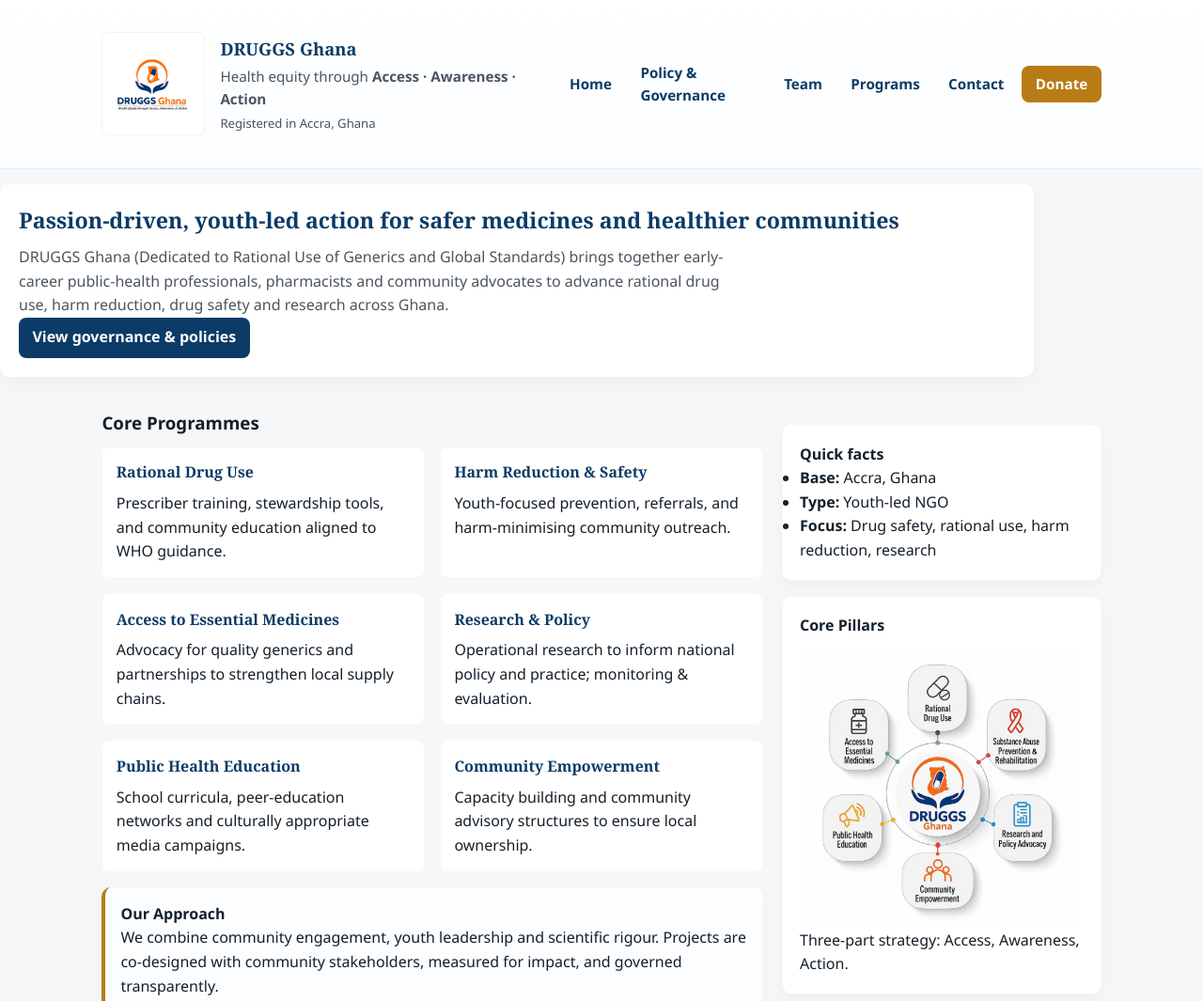
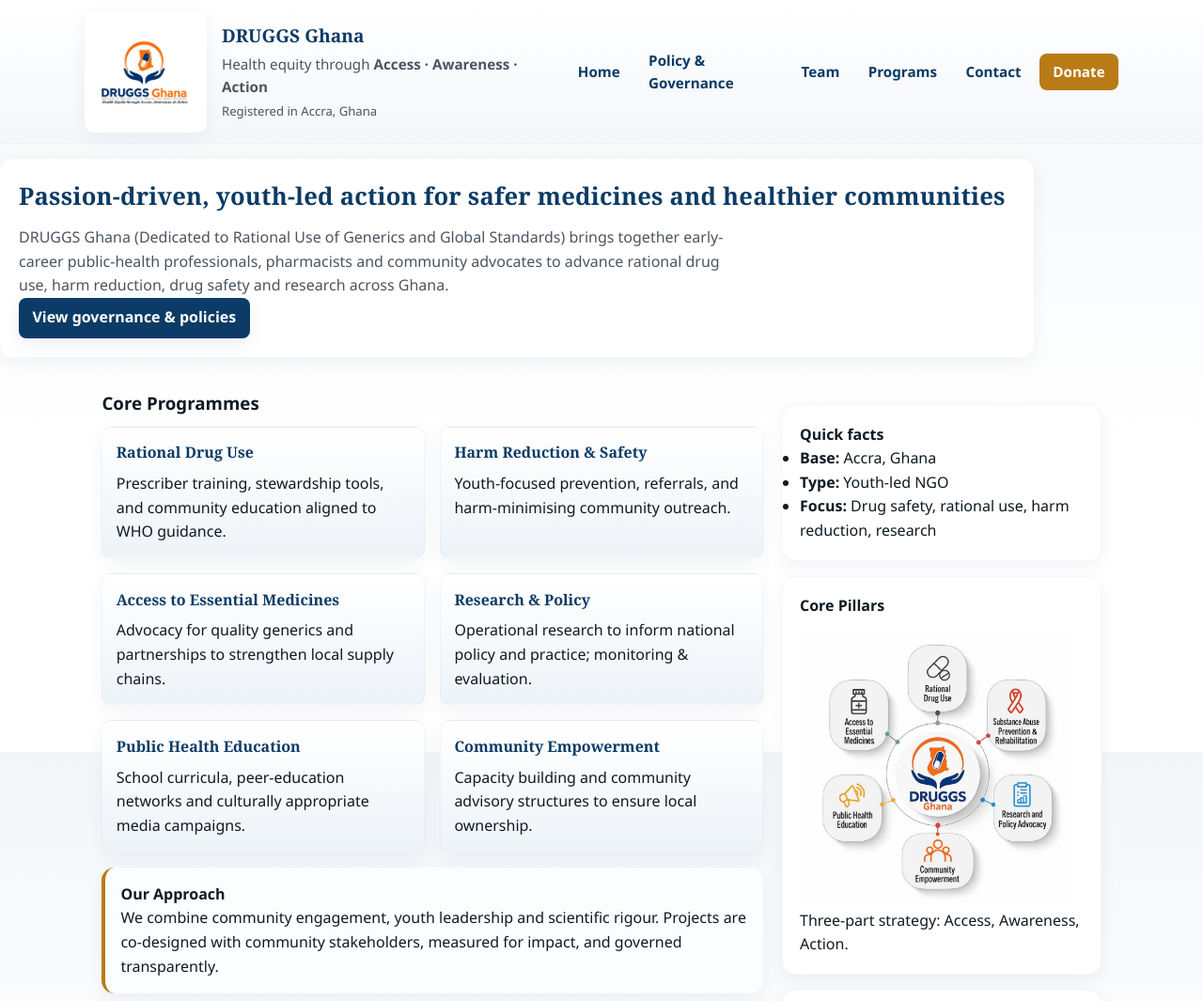
Before and after one commit to Snyarko761/druggsghana.org, a plain HTML site: page index.html in a window 1280 px wide. Shown: the top 1065 px of the page at 94% size. Drawn offline with Linux system fonts and the light colour scheme.

Commit message:
Update style.css

```diff
--- a/style.css
+++ b/style.css
@@ -1,77 +1,163 @@
-/* Option 3 - Mixed academic + modern */
+/* ---------- Visual refresh + motion-ready styles ---------- */
+
+/* Palette (refined) */
 :root{
   --navy: #0b3b66;
-  --accent: #b97b16;
+  --accent: #b97b16;       /* warm scholarly accent */
+  --bg-1: #f3f6f9;         /* page background */
+  --bg-2: #eef3f8;         /* subtle card background */
+  --card: #ffffff;
   --muted: #4a5560;
-  --bg: #f5f7f9;
-  --card: #ffffff;
-  --line: #e6eef6;
-  --radius:10px;
-  --maxwidth:1100px;
-  font-family: "Segoe UI", Roboto, Arial, sans-serif;
+  --glass: rgba(255,255,255,0.6);
+  --radius: 12px;
+  --maxwidth: 1100px;
+
+  --shadow-1: 0 6px 18px rgba(11,59,102,0.06);
+  --shadow-2: 0 10px 30px rgba(11,59,102,0.08);
 }
 
-/* Reset */
+/* Global reset */
 *{box-sizing:border-box;margin:0;padding:0}
 html,body{height:100%}
 body{
-  background:var(--bg);
-  color:#14202b;
-  line-height:1.6;
+  font-family: "Segoe UI", Roboto, Arial, sans-serif;
+  color:#0f1a22;
+  background: linear-gradient(180deg,var(--bg-1), #ffffff 60%);
   -webkit-font-smoothing:antialiased;
   -moz-osx-font-smoothing:grayscale;
+  line-height:1.6;
+  transition: background 300ms ease;
 }
 
-/* Layout */
-.wrap{max-width:var(--maxwidth);margin:0 auto;padding:1.15rem;}
-.site-header{border-bottom:1px solid var(--line);background:linear-gradient(180deg,#fff,#fbfdff);padding:1rem 0}
-.header-grid{display:flex;gap:1.2rem;align-items:center;justify-content:space-between}
+/* Layout container */
+.wrap{max-width:var(--maxwidth);margin:0 auto;padding:1.15rem}
+
+/* Header */
+.site-header{
+  background: linear-gradient(180deg, rgba(255,255,255,0.95), rgba(243,246,249,0.8));
+  border-bottom: 1px solid rgba(11,59,102,0.06);
+  position: sticky;
+  top: 0;
+  z-index: 90;
+  backdrop-filter: blur(6px);
+}
+.header-grid{display:flex;gap:1.2rem;align-items:center;justify-content:space-between;padding:0.7rem 0}
+
+/* Brand */
 .brand-block{display:flex;gap:1rem;align-items:center}
-.logo-large{width:110px;height:110px;object-fit:contain;border-radius:8px;border:1px solid rgba(11,59,102,0.06);background:#fff;padding:8px}
-.brand-copy .site-title{font-family: Georgia, "Times New Roman", Times, serif;color:var(--navy);font-size:1.15rem;margin-bottom:0.15rem}
+.logo-large{
+  width:130px;height:130px;object-fit:contain;border-radius:10px;padding:8px;background:var(--card);
+  box-shadow: var(--shadow-1);
+  transition: transform 400ms cubic-bezier(.2,.9,.3,1), box-shadow 300ms;
+  will-change: transform;
+}
+.brand-copy .site-title{
+  font-family: Georgia, "Times New Roman", Times, serif;
+  color:var(--navy);
+  font-size:1.2rem;
+  margin-bottom:0.12rem;
+}
 .tagline{color:var(--muted);font-size:.95rem;margin-bottom:0.2rem}
 .registered{color:var(--muted);font-size:.82rem}
 
 /* Nav */
 .main-nav{display:flex;gap:.5rem;align-items:center}
-.nav-item{text-decoration:none;color:var(--navy);padding:.45rem .7rem;border-radius:8px;font-weight:600;font-size:.95rem;background:transparent}
-.nav-item:hover{background:#f1f6ff}
+.nav-item{
+  text-decoration:none;color:var(--navy);
+  padding:.45rem .7rem;border-radius:8px;font-weight:600;font-size:.95rem;background:transparent;
+  transition: background 200ms, transform 200ms;
+}
+.nav-item:hover{background:#f1f6ff;transform:translateY(-2px)}
 .nav-item.donate{background:var(--accent);color:#fff;padding:.45rem .9rem;border-radius:8px}
 
-/* Hero */
-.hero.card{margin-top:1rem;padding:1.25rem}
-.hero-inner h2{font-family: Georgia, serif;font-size:1.45rem;color:var(--navy);margin-bottom:.5rem}
+/* Hero card */
+.hero.card{margin-top:1rem;padding:1.25rem;border-radius:14px}
+.hero-inner h2{
+  font-family: Georgia, serif;font-size:1.6rem;color:var(--navy);margin-bottom:.6rem;
+  letter-spacing:0.2px;
+}
 .lead{color:var(--muted);font-size:1rem;max-width:760px}
-.cta{display:inline-block;background:var(--navy);color:#fff;padding:.55rem .9rem;border-radius:8px;text-decoration:none;font-weight:700}
+
+/* Buttons */
+.cta, .donate-btn{
+  display:inline-block;background:var(--navy);color:#fff;padding:.55rem .9rem;border-radius:8px;text-decoration:none;font-weight:700;
+  box-shadow: 0 6px 18px rgba(11,59,102,0.08);
+  transition: transform 220ms ease, box-shadow 220ms ease;
+}
+.cta:hover, .donate-btn:hover{transform:translateY(-3px);box-shadow: 0 14px 30px rgba(11,59,102,0.12)}
 
 /* Two-column content */
 .two-col{display:grid;grid-template-columns:1fr 340px;gap:1.25rem;align-items:start;margin-top:1rem}
 .program-grid{display:grid;grid-template-columns:repeat(2,1fr);gap:1rem;margin-top:.6rem}
-.program{background:#fff;padding:.9rem;border-radius:8px;border:1px solid rgba(11,59,102,0.04)}
+.program{
+  background:linear-gradient(180deg,var(--card),var(--bg-2));
+  padding:.9rem;border-radius:10px;border:1px solid rgba(11,59,102,0.04);
+  transition: transform 250ms ease, box-shadow 250ms;
+  box-shadow: var(--shadow-1);
+}
+.program:hover{transform:translateY(-6px);box-shadow:var(--shadow-2)}
 .program h4{margin:0 0 .45rem;font-family: Georgia, serif;color:var(--navy)}
 
 /* Panels */
-.panel{padding:1rem;border-radius:8px;border:1px solid rgba(11,59,102,0.04);background:#fff;margin-bottom:1rem}
+.panel{padding:1rem;border-radius:10px;border:1px solid rgba(11,59,102,0.04);background:linear-gradient(180deg,var(--card),#fdfdfd);margin-bottom:1rem}
 .pillars-img{max-width:100%;height:auto;border-radius:6px;display:block;margin-top:.6rem}
 
 /* Cards & muted */
-.card{background:var(--card);padding:1.15rem;border-radius:var(--radius);box-shadow:0 6px 18px rgba(15,30,60,0.04);margin:1rem 0}
+.card{background:var(--card);padding:1.15rem;border-radius:14px;box-shadow:var(--shadow-1);margin:1rem 0}
 .card.muted{background:#fbfdff;border-left:4px solid var(--accent);padding:1rem}
 
 /* Team */
 .team-grid{display:grid;grid-template-columns:repeat(auto-fit,minmax(260px,1fr));gap:1rem;margin-top:1rem}
-.team-card{background:var(--card);padding:1rem;border-radius:8px;border:1px solid rgba(11,59,102,0.04);text-align:left}
+.team-card{background:linear-gradient(180deg,var(--card),#fff);padding:1rem;border-radius:10px;border:1px solid rgba(11,59,102,0.04);text-align:left;transition:transform 220ms,box-shadow 220ms}
+.team-card:hover{transform:translateY(-8px);box-shadow:var(--shadow-2)}
 .team-card img{width:84px;height:84px;border-radius:50%;object-fit:cover;float:right;margin-left:0.8rem}
-.team-card h3{margin-top:0;font-family: Georgia, serif;color:var(--navy)}
 
 /* Footer */
-.site-footer{margin-top:1.5rem;padding-top:1rem;border-top:1px solid var(--line);color:var(--muted);font-size:.92rem}
+.site-footer{margin-top:1.5rem;padding-top:1rem;border-top:1px solid rgba(11,59,102,0.06);color:var(--muted);font-size:.92rem}
 .footer-inner{display:flex;justify-content:space-between;align-items:center;gap:1rem;flex-wrap:wrap}
 
-/* Helpers */
-a{color:var(--navy)}
-a:focus{outline:3px solid rgba(185,123,22,0.18);outline-offset:3px;border-radius:4px}
+/* ---------- MOTION / ANIMATION CLASSES ---------- */
 
-/* Responsive */
-@media (max-width:980px){.program-grid{grid-template-columns:1fr}.two-col{grid-template-columns:1fr 300px}}
-@media (max-width:700px){.header-grid{flex-direction:column;align-items:flex-start}.two-col{grid-template-columns:1fr}.logo-large{width:96px;height:96px}}
+/* fade + slide up for reveal on scroll */
+.reveal {
+  opacity: 0;
+  transform: translateY(12px);
+  transition: opacity 560ms cubic-bezier(.2,.9,.3,1), transform 560ms cubic-bezier(.2,.9,.3,1);
+  will-change: opacity, transform;
+}
+.reveal.revealed {
+  opacity: 1;
+  transform: translateY(0);
+}
+
+/* subtle floating for logo */
+@keyframes floaty {
+  0% { transform: translateY(0); }
+  50% { transform: translateY(-6px) rotate(-0.2deg); }
+  100% { transform: translateY(0); }
+}
+.logo-float{animation: floaty 6s ease-in-out infinite; transform-origin:center;}
+
+/* button micro-interactions */
+.btn-press { transform: translateY(0); transition: transform 180ms ease; }
+.btn-press:active { transform: translateY(2px); }
+
+/* focus and accessibility */
+:focus { outline: 3px solid rgba(185,123,22,0.16); outline-offset:4px; border-radius:6px; }
+
+/* small responsive tweaks */
+@media (max-width:980px){
+  .program-grid{grid-template-columns:1fr}
+  .two-col{grid-template-columns:1fr 300px}
+}
+@media (max-width:700px){
+  .header-grid{flex-direction:column;align-items:flex-start}
+  .two-col{grid-template-columns:1fr}
+  .logo-large{width:96px;height:96px}
+  .pillars-img{max-height:200px;object-fit:contain}
+}
+
+/* Respect reduced motion */
+@media (prefers-reduced-motion: reduce) {
+  .reveal, .logo-float, .program, .team-card, .cta { transition: none !important; animation: none !important; transform: none !important; }
+}
```
